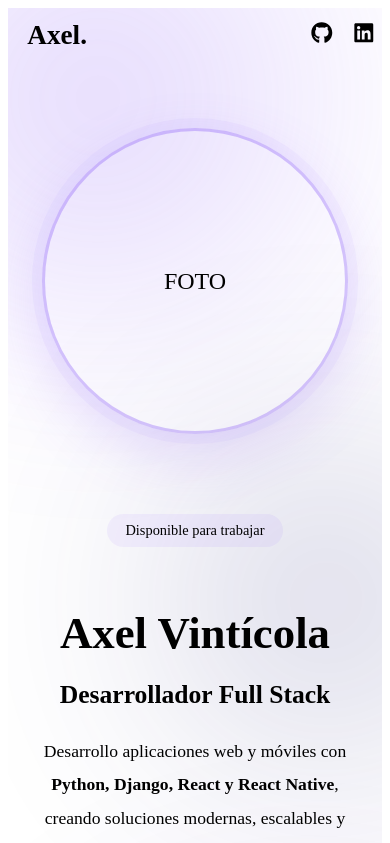
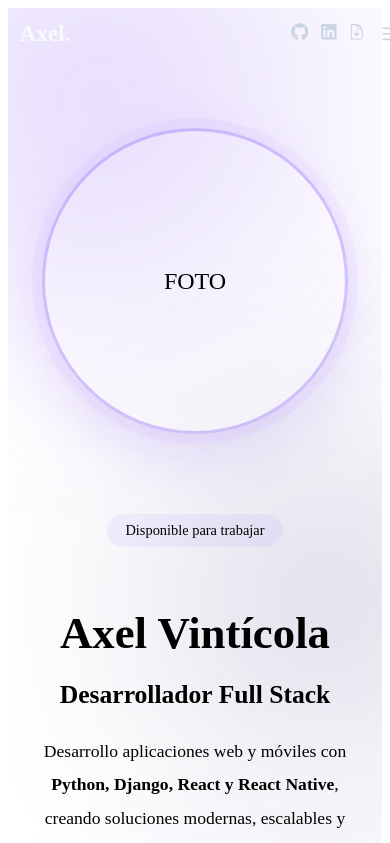
Before and after one commit to AxelVinticola/portfolio, a React (Vite) app: page / in a window 390 px wide. Shown: the top 843 px of the page. Built offline with nearby package versions, Linux system fonts and the light colour scheme; the HTML template or start-up script is replaced by a standard one.

Commit message:
link para los botones ya temrinados

```diff
--- a/src/components/Hero.jsx
+++ b/src/components/Hero.jsx
@@ -40,7 +40,11 @@ function Hero() {
             Ver proyectos
           </a>
 
-          <a href="/cv.pdf" className="btn btn-secondary">
+          <a
+            href="/CV_Vinticola_Axel_2026.pdf"
+            download="CV_Vinticola_Axel_2026.pdf"
+            className="btn btn-secondary"
+          >
             Descargar CV
           </a>
 
--- a/src/components/Navbar.jsx
+++ b/src/components/Navbar.jsx
@@ -1,11 +1,12 @@
 import "../styles/navbar.css";
 import { FaGithub, FaLinkedin } from "react-icons/fa";
-import { HiOutlineDocumentArrowDown } from "react-icons/hi2";
+import { HiOutlineDocumentArrowDown, HiOutlineBars3, HiOutlineXMark } from "react-icons/hi2";
 import { useEffect, useState } from "react";
 
 function Navbar() {
 
   const [scrolled, setScrolled] = useState(false);
+  const [menuOpen, setMenuOpen] = useState(false);
 
   useEffect(() => {
 
@@ -19,32 +20,66 @@ function Navbar() {
 
   }, []);
 
+  const closeMenu = () => {
+    setMenuOpen(false);
+  };
+
   return (
 
     <nav className={scrolled ? "navbar navbar--scrolled" : "navbar"}>
 
+      {/* LOGO */}
+
       <div className="navbar__logo">
-        <a href="#hero">Axel<span>.</span></a>
+        <a href="#hero" onClick={closeMenu}>
+          Axel.
+        </a>
       </div>
 
-      <ul className="navbar__menu">
 
-        <li><a href="#about">Sobre mí</a></li>
+      {/* MENÚ */}
 
-        <li><a href="#skills">Tecnologías</a></li>
+      <ul className={`navbar__menu ${menuOpen ? "navbar__menu--open" : ""}`}>
 
-        <li><a href="#projects">Proyectos</a></li>
+        <li>
+          <a href="#about" onClick={closeMenu}>
+            Sobre mí
+          </a>
+        </li>
 
-        <li><a href="#education">Educación</a></li>
+        <li>
+          <a href="#skills" onClick={closeMenu}>
+            Tecnologías
+          </a>
+        </li>
 
-        <li><a href="#contact">Contacto</a></li>
+        <li>
+          <a href="#projects" onClick={closeMenu}>
+            Proyectos
+          </a>
+        </li>
+
+        <li>
+          <a href="#education" onClick={closeMenu}>
+            Educación
+          </a>
+        </li>
+
+        <li>
+          <a href="#contact" onClick={closeMenu}>
+            Contacto
+          </a>
+        </li>
 
       </ul>
+
+
+      {/* ICONOS */}
 
       <div className="navbar__actions">
 
         <a
-          href="https://github.com/TU_USUARIO"
+          href="https://github.com/Axel0820"
           target="_blank"
           rel="noopener noreferrer"
           aria-label="GitHub"
@@ -53,7 +88,7 @@ function Navbar() {
         </a>
 
         <a
-          href="https://linkedin.com/in/TU_USUARIO"
+          href="https://linkedin.com/in/axel-vintícola-2b7245208"
           target="_blank"
           rel="noopener noreferrer"
           aria-label="LinkedIn"
@@ -62,13 +97,25 @@ function Navbar() {
         </a>
 
         <a
-          href="/cv.pdf"
-          aria-label="Descargar CV"
+           href="/CV_Vinticola_Axel_2026.pdf"
+           download="CV_Vinticola_Axel_2026.pdf"
+           aria-label="Descargar CV"
         >
           <HiOutlineDocumentArrowDown />
         </a>
 
       </div>
+
+
+      {/* BOTÓN MOBILE */}
+
+      <button
+        className="navbar__toggle"
+        onClick={() => setMenuOpen(!menuOpen)}
+        aria-label="Abrir menú"
+      >
+        {menuOpen ? <HiOutlineXMark /> : <HiOutlineBars3 />}
+      </button>
 
     </nav>
 
--- a/src/styles/navbar.css
+++ b/src/styles/navbar.css
@@ -1,76 +1,294 @@
-.navbar{
-  position:fixed;
-  top:0;
-  left:0;
-  width:100%;
-  padding:20px 8%;
-  display:flex;
-  justify-content:space-between;
-  align-items:center;
-  z-index:1000;
+.navbar {
 
-  background:transparent;
-  transition:.3s ease;
+  position: fixed;
+
+  top: 0;
+  left: 0;
+
+  width: 100%;
+
+  padding: 20px 8%;
+
+  display: flex;
+
+  justify-content: space-between;
+
+  align-items: center;
+
+  z-index: 1000;
+
+  background: transparent;
+
+  transition: 0.3s ease;
+
 }
 
-.navbar__logo a{
-  font-size:1.7rem;
-  font-weight:700;
-  color:var(--text);
-  text-decoration:none;
+
+.navbar__logo a {
+
+  font-size: 1.6rem;
+
+  font-weight: 700;
+
+  color: #F8FAFC;
+
+  text-decoration: none;
+
 }
 
-.navbar__logo span{
-  color:var(--primary);
+
+.navbar__menu {
+
+  display: flex;
+
+  gap: 2.5rem;
+
+  list-style: none;
+
+  margin: 0;
+
+  padding: 0;
+
 }
 
-.navbar__menu{
-  display:flex;
-  gap:2.5rem;
-  list-style:none;
+
+.navbar__menu a {
+
+  color: #CBD5E1;
+
+  font-weight: 500;
+
+  text-decoration: none;
+
+  transition: color 0.3s ease;
+
 }
 
-.navbar__menu a{
-  text-decoration:none;
-  color:var(--text-secondary);
-  font-weight:500;
-  transition:.3s;
+
+.navbar__menu a:hover {
+
+  color: var(--primary);
+
 }
 
-.navbar__menu a:hover{
-  color:var(--primary);
+
+.navbar__actions {
+
+  display: flex;
+
+  gap: 1.3rem;
+
 }
 
-.navbar__actions{
-  display:flex;
-  gap:1.3rem;
+
+.navbar__actions a {
+
+  color: #CBD5E1;
+
+  font-size: 1.4rem;
+
+  transition: color 0.3s ease, transform 0.3s ease;
+
 }
 
-.navbar__actions a{
-  color:var(--text-secondary);
-  font-size:1.35rem;
-  transition:.3s;
+
+.navbar__actions a:hover {
+
+  color: var(--primary);
+
+  transform: translateY(-2px);
+
 }
 
-.navbar__actions a:hover{
-  color:var(--primary);
-  transform:translateY(-2px);
+
+.navbar--scrolled {
+
+  background: rgba(13, 11, 20, 0.9);
+
+  backdrop-filter: blur(12px);
+
+  box-shadow: 0 4px 20px rgba(0, 0, 0, 0.25);
+
 }
 
-.navbar--scrolled{
-  background:rgba(11,11,15,.85);
-  backdrop-filter:blur(12px);
-  box-shadow:0 4px 20px rgba(0,0,0,.25);
+
+/* =========================
+   BOTÓN MOBILE
+========================= */
+
+.navbar__toggle {
+
+  display: none;
+
+  border: none;
+
+  background: transparent;
+
+  color: #CBD5E1;
+
+  font-size: 1.8rem;
+
+  cursor: pointer;
+
+  padding: 5px;
+
 }
 
-@media(max-width:991px){
 
-  .navbar{
-    padding:20px 7%;
+.navbar__toggle:hover {
+
+  color: var(--primary);
+
+}
+
+
+/* =========================
+   MOBILE
+========================= */
+
+@media (max-width: 768px) {
+
+  .navbar {
+
+    padding: 18px 6%;
+
   }
 
-  .navbar__menu{
-    display:none;
+
+  .navbar__logo a {
+
+    font-size: 1.45rem;
+
+  }
+
+
+  .navbar__actions {
+
+    margin-left: auto;
+
+    margin-right: 12px;
+
+    gap: 0.9rem;
+
+  }
+
+
+  .navbar__actions a {
+
+    font-size: 1.2rem;
+
+  }
+
+
+  .navbar__toggle {
+
+    display: flex;
+
+    align-items: center;
+
+    justify-content: center;
+
+  }
+
+
+  .navbar__menu {
+
+    position: absolute;
+
+    top: 100%;
+
+    left: 5%;
+
+    right: 5%;
+
+    display: none;
+
+    flex-direction: column;
+
+    gap: 0;
+
+    padding: 10px 0;
+
+    background: rgba(13, 11, 20, 0.97);
+
+    backdrop-filter: blur(15px);
+
+    border: 1px solid rgba(168, 85, 247, 0.2);
+
+    border-radius: 16px;
+
+    box-shadow: 0 15px 40px rgba(0, 0, 0, 0.35);
+
+  }
+
+
+  .navbar__menu--open {
+
+    display: flex;
+
+  }
+
+
+  .navbar__menu li {
+
+    width: 100%;
+
+  }
+
+
+  .navbar__menu a {
+
+    display: block;
+
+    width: 100%;
+
+    padding: 15px 20px;
+
+  }
+
+
+  .navbar__menu a:hover {
+
+    background: rgba(168, 85, 247, 0.08);
+
   }
 
 }
+
+
+/* =========================
+   CELULARES PEQUEÑOS
+========================= */
+
+@media (max-width: 400px) {
+
+  .navbar {
+
+    padding: 16px 5%;
+
+  }
+
+
+  .navbar__actions {
+
+    gap: 0.7rem;
+
+    margin-right: 8px;
+
+  }
+
+
+  .navbar__actions a {
+
+    font-size: 1.1rem;
+
+  }
+
+
+  .navbar__toggle {
+
+    font-size: 1.6rem;
+
+  }
+
+}
```
Also changed, not shown: 1 other file (tests, documents, lock files or other folders).
